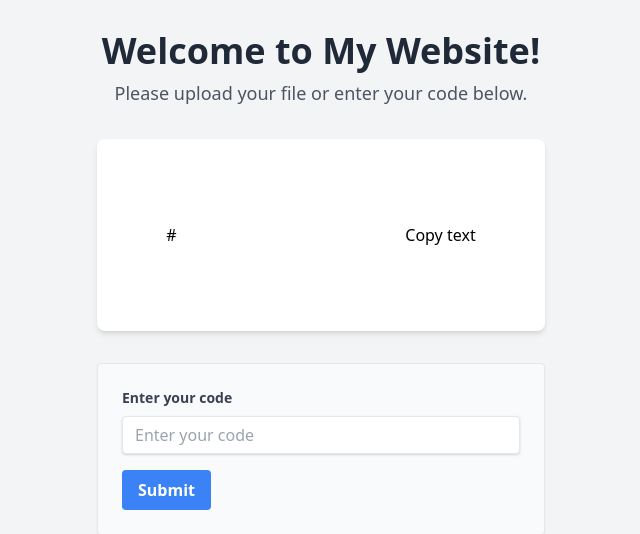
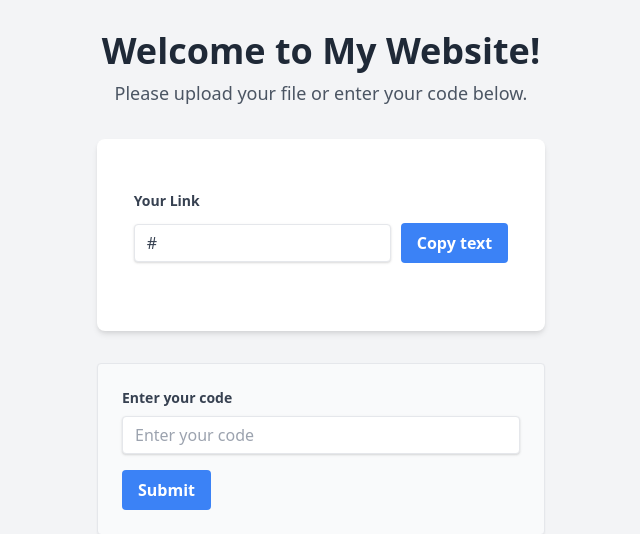
Before and after one commit to Hrishikesh-Panigrahi/send-everywhere, a Django app: template templates/index.html in a window 1280 px wide. Shown: the part 69-603 px from the top of the page, without its empty margins (319-959 px from the left). Run offline with Django 5.2, Linux system fonts and the light colour scheme; the template is opened without the code that fills it: most values are stand-ins (such as "Sample title", 1, 10 or a date in 2020).

Commit message:
bug fixes

```diff
--- a/templates/index.html
+++ b/templates/index.html
@@ -11,13 +11,17 @@
     <div class="w-full max-w-md">
         <div class="bg-white p-6 rounded-lg shadow-md mb-8 flex flex-col items-center justify-center h-48">
             {% if Link %}
-            <div class="flex space-x-2">
-                <!-- The text field -->
-                <input type="text" value="{{ link }}" id="Link">
+            <div class="mb-4">
+                <label class="block text-gray-700 text-sm font-bold mb-2" for="request_code">Your
+                    Link</label>
+                    <div class="flex items-center justify-between mt-3">
+                <input type="text" name="request_code" value="{{ Link }}" id="Link"
+                    class="shadow appearance-none border rounded w-70% py-2 px-3 text-gray-700 leading-tight focus:outline-none focus:shadow-outline">
 
-                <!-- The button used to copy the text -->
-                <button onclick="copyToClipboard()">Copy text</button>
-
+                    <button onclick="copyToClipboard()" style="margin-left: 10px;"
+                        class=" bg-blue-500 hover:bg-blue-700 text-white font-bold py-2 px-4 rounded focus:outline-none focus:shadow-outline">Copy
+                        text</button>
+                </div>
             </div>
             {% elif request_code %}
             <div class="flex space-x-2">
@@ -47,10 +51,10 @@
                             Get Code
                         </button>
 
-                            <button type="submit" name="request_link"
-                                class="bg-blue-500 hover:bg-blue-700 text-white font-bold py-2 px-4 rounded focus:outline-none focus:shadow-outline">
-                                Get Link
-                            </button>
+                        <button type="submit" name="request_link"
+                            class="bg-blue-500 hover:bg-blue-700 text-white font-bold py-2 px-4 rounded focus:outline-none focus:shadow-outline">
+                            Get Link
+                        </button>
 
                         <a href="/download"
                             class="bg-blue-500 hover:bg-blue-700 text-white font-bold py-2 px-4 rounded focus:outline-none focus:shadow-outline">
```
Also changed, not shown: base/views.py (+5 -3 lines).
